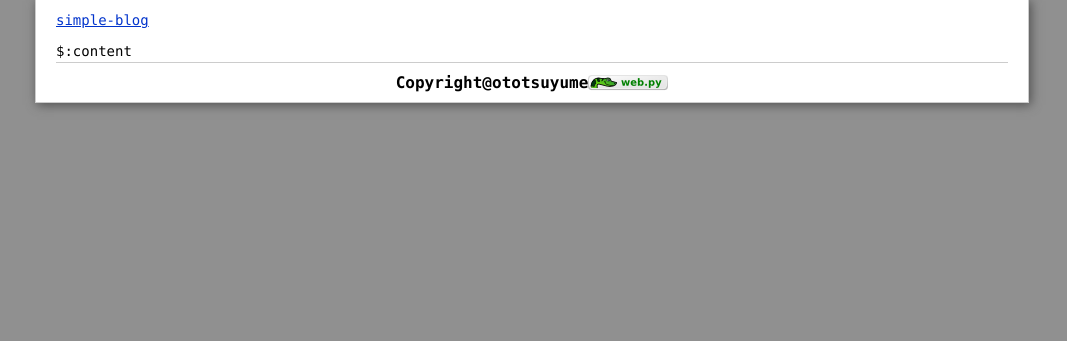
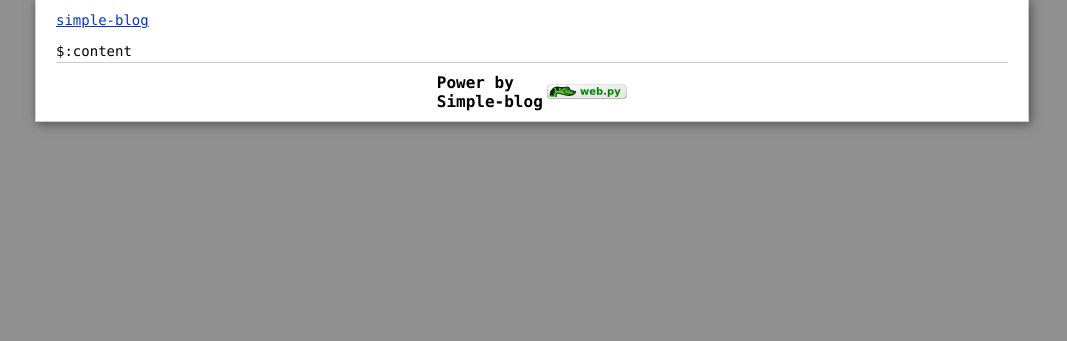
Before and after one commit to ototsuyume/Simple-blog, a Python web app: template template/layout.html in a window 1280 px wide. Shown: the part 45-386 px from the top of the page, without its empty margins (108-1175 px from the left). Run offline with Jinja, Linux system fonts and the light colour scheme; the template is opened without the code that fills it, so the values that code supplies are empty.

Commit message:
fix a bug in db.sql when create table

```diff
--- a/sql/db.sql
+++ b/sql/db.sql
@@ -9,6 +9,7 @@ create table article
 	content text not null,
 	usrid int not null default 1,
 	author varchar(255) default '',
+	tag varchar(32) default '',
 	primary key(id)
 )engine=innodb,charset=utf8;
 
@@ -21,7 +22,8 @@ create table comment
 	homepage varchar(512) not null default '',
 	usrid int not null default 0,
 	articleid int not null,
-	date datetime not null
+	date datetime not null,
+	primary key(id)
 )engine=innodb,charset=utf8;
 
 create table user
--- a/template/layout.html
+++ b/template/layout.html
@@ -16,7 +16,7 @@ $def with(content)
                 $:content
             <div class="footer">
                 <table id="info" width="20%">
-                    <tr><td><b>Copyright@ototsuyume</b></td><td>
+                    <tr><td><b>Power by Simple-blog</b></td><td>
                             <a href="http://webpy.org"><img
                                 src="/static/images/webpy_ss.png"/></a></td></tr>
                 </table>
```
